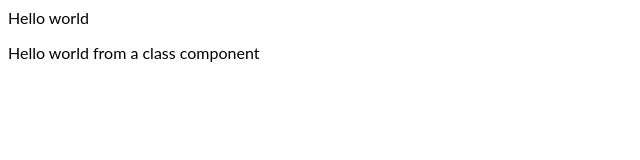
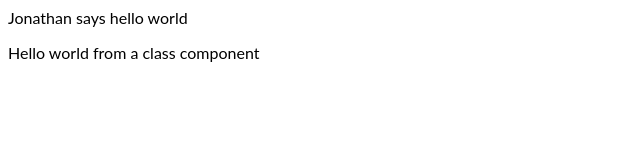
Before and after one commit to jhz-dev/fundamentos-react, a React (Create React App) app: page / in a window 1280 px wide. Shown: the top 160 px of the page, without its empty margins (0-640 px from the left). Built offline with nearby package versions, Linux system fonts and the light colour scheme.

Commit message:
react props

```diff
--- a/src/App.js
+++ b/src/App.js
@@ -1,9 +1,20 @@
 import React, { Component } from "react";
 import "./style.css";
 
+/**
+ * Notes:
+ * props => are read only.
+ *
+ * functional components:
+ * * Just receive as a paremeter the props object
+ * * To set the props to a funtional component with set each attribute
+ * <MyComponent name={name}/>
+ */
+
 // functional component
-const MyComponent = () => {
-  return <p>Hello world</p>;
+const MyComponent = props => {
+  const { name } = props;
+  return <p>{name} says hello world</p>;
 };
 
 // class component
@@ -14,9 +25,11 @@ class MyClassComponent extends Component {
 }
 
 export default function App() {
+  const name = "Jonathan";
+
   return (
     <div>
-      <MyComponent />
+      <MyComponent name={name} />
       <MyClassComponent />
     </div>
   );
```
